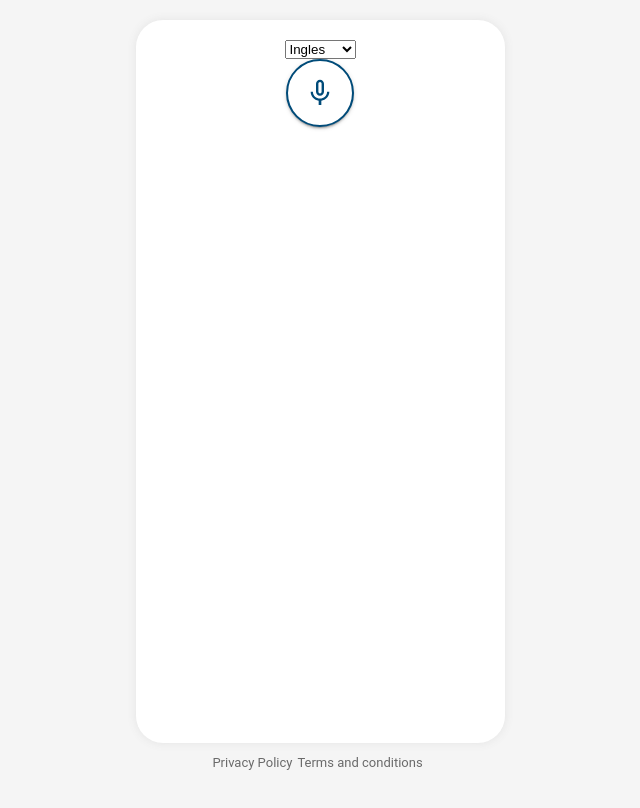
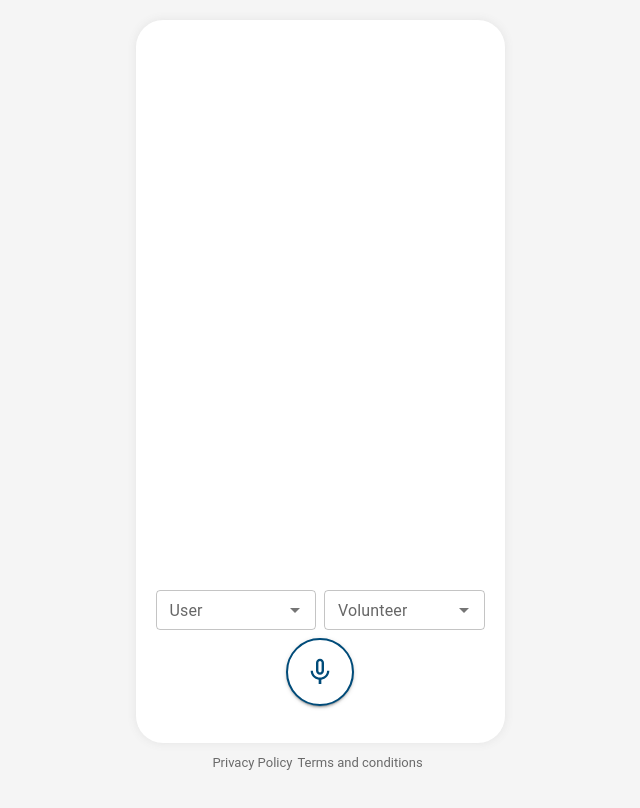
Before and after one commit to ada-lovelace-23/note-g, a Gatsby site: page / in a window 1280 px wide. Shown: the whole page, without its empty margins (320-960 px from the left). Built offline with nearby package versions, Linux system fonts and the light colour scheme; Gatsby itself is replaced by a stand-in of ours.

Commit message:
Refactor the language selector; add volunteer's language selector

```diff
--- /dev/null
+++ b/robots.txt
@@ -0,0 +1,3 @@
+User-agent: *
+Disallow: /
+Disallow: /cgi-bin/
--- a/src/containers/speachToText/RecorderContainer.js
+++ b/src/containers/speachToText/RecorderContainer.js
@@ -1,4 +1,4 @@
-import React, { useState, useRef } from "react";
+import React, { useState, useRef } from 'react';
 import Microphone from '../../ui/MicInput';
 import {
     TranscribeStreamingClient,
@@ -9,16 +9,20 @@ import { fromCognitoIdentityPool } from '@aws-sdk/credential-provider-cognito-id
 import MicrophoneStream from 'microphone-stream';
 import { Buffer } from 'buffer';
 import getUserMedia from 'get-user-media-promise';
+import LanguageSelector from '../../ui/LanguageSelector';
+import Grid from '@mui/material/Unstable_Grid2'; // Grid version 2
 
-const RecorderContainer = ({ textToTranslatehandler, loadingHandler }) => {
+const RecorderContainer = ({ volunteer, user, textToTranslatehandler, loadingHandler }) => {
     const [recording, setRecording] = useState(false);
-  const [languagSource, setLanguagSource] = useState("en-US");
+    // const [userLanguage, setUserLanguageSource] = useState('en-US');
+    const { language: userLanguage, languageHandler: userLanguageHandler } = user;
+    const { languageHandler: volunteerLanguageHandler } = volunteer;
     const SAMPLE_RATE = 44100;
     let microphoneStream = useRef(null);
     let transcribeClient = undefined;
 
-  const startRecording = async (language, callback) => {
-      if (!language) {
+    const startRecording = async (userLanguage, callback) => {
+        if (!userLanguage) {
             return false;
         }
         if (microphoneStream.current || transcribeClient) {
@@ -26,7 +30,11 @@ const RecorderContainer = ({ textToTranslatehandler, loadingHandler }) => {
         }
         createTranscribeClient();
         createMicrophoneStream();
-      await startStreaming(language, callback);
+        try {
+            await startStreaming(userLanguage, callback);
+        } catch (err) {
+            console.error(err);
+        }
     };
 
     const stopRecording = function () {
@@ -54,21 +62,22 @@ const RecorderContainer = ({ textToTranslatehandler, loadingHandler }) => {
 
     const createMicrophoneStream = async () => {
         microphoneStream.current = new MicrophoneStream();
-    getUserMedia({
+        try {
+            const stream = await getUserMedia({
                 video: false,
                 audio: true,
-    })
-    .then(function(stream) {
+            });
             microphoneStream.current.setStream(stream);
-    }).catch(function(error) {
-    });
+        } catch (err) {
+            console.error(err);
         }
+    };
 
-    const startStreaming = async (language, callback) => {
+    const startStreaming = async (userLanguage, callback) => {
         setRecording(true);
-        console.log(language)
+        console.log(userLanguage);
         const command = new StartStreamTranscriptionCommand({
-            LanguageCode: language,
+            LanguageCode: userLanguage,
             MediaEncoding: 'pcm',
             MediaSampleRateHertz: SAMPLE_RATE,
             AudioStream: getAudioStream(),
@@ -79,7 +88,7 @@ const RecorderContainer = ({ textToTranslatehandler, loadingHandler }) => {
                 if (result.IsPartial === false) {
                     const noOfResults = result.Alternatives[0].Items.length;
                     for (let i = 0; i < noOfResults; i++) {
-                        loadingHandler(false)
+                        loadingHandler(false);
                         callback(result.Alternatives[0].Items[i].Content + ' ');
                     }
                 }
@@ -112,15 +121,15 @@ const RecorderContainer = ({ textToTranslatehandler, loadingHandler }) => {
     };
 
     const micClickhandler = async () => {
-    if(recording === true){
+        if (recording === true) {
             stopRecording();
-    }else{
+        } else {
             try {
-        loadingHandler(true)
-        await startRecording(languagSource, onTranscriptionDataReceived);
-      } catch(error) {
-        loadingHandler(false)
-        alert("An error occurred while recording: " + error.message);
+                loadingHandler(true);
+                await startRecording(userLanguage, onTranscriptionDataReceived);
+            } catch (error) {
+                loadingHandler(false);
+                alert('An error occurred while recording: ' + error.message);
                 stopRecording();
             }
         }
@@ -130,21 +139,28 @@ const RecorderContainer = ({ textToTranslatehandler, loadingHandler }) => {
         textToTranslatehandler(data);
     };
 
-    const laguageHandler = (language) => {
-      setLanguagSource(language)
-    }
-
     return (
-        <>
-          <select onChange={(e) => {laguageHandler(e.target.value)}}>
-            <option value="en-US"> Ingles </option>
-            <option value="it-IT"> Italina </option>
-            <option value="fr-FR"> Frances </option>
-            <option value="zh-CN"> Chino </option>
-            <option value="ar-AE"> Arabe </option>
-          </select>
+        <Grid container spacing={1} columns={12}>
+            <Grid xs={6}>
+                <LanguageSelector
+                    size="small"
+                    label="User"
+                    id="user-lang"
+                    languageHandler={userLanguageHandler}
+                />
+            </Grid>
+            <Grid xs={6}>
+                <LanguageSelector
+                    size="small"
+                    label="Volunteer"
+                    id="volunteer-lang"
+                    languageHandler={volunteerLanguageHandler}
+                />
+            </Grid>
+            <Grid xs={12}>
                 <Microphone micClickhandler={micClickhandler} isRecording={recording} />
-        </>
+            </Grid>
+        </Grid>
     );
 };
 
--- a/src/containers/speachToText/SpeachToTextContainer.js
+++ b/src/containers/speachToText/SpeachToTextContainer.js
@@ -1,49 +1,66 @@
-import React, { useState, useRef } from "react";
-import RecorderContainer from "./RecorderContainer";
-import TranslationContainer from './TranslationContainer'
-import "./SpeachContainer.css"
+import React, { useState, useRef } from 'react';
+import RecorderContainer from './RecorderContainer';
+import TranslationContainer from './TranslationContainer';
+import './SpeachContainer.css';
 
 const SpeachToTextContainer = () => {
+    const [textToTranslate, setTextToTranslate] = useState('');
+    const [textTranslated, setTextTranslated] = useState('');
+    const [loading, setLoading] = useState(false);
+    const textTranscribe = useRef('');
+    const [volunteerLanguage, setVolunteerLanguage] = useState('es-ES');
+    const [userLanguage, setUserLanguage] = useState('en-US');
 
-  const [textToTranslate, setTextToTranslate] = useState("");
-  const [textTranslated, setTextTranslated] = useState("");
-  const [loading, setLoading] = useState(false);
-  const textTranscribe = useRef("");
+    const textToTranslatehandler = (data) => {
+        textTranscribe.current = textTranscribe.current + ' ' + data;
+        updateTranscribeText(textTranscribe.current);
+        console.log(textTranscribe.current, textToTranslate);
+    };
 
-  const textToTranslatehandler = (data) =>{
-    textTranscribe.current = textTranscribe.current + " " + data
-    updateTranscribeText(textTranscribe.current)
-    console.log(textTranscribe.current, textToTranslate)
-  }
-
-  const updateTranscribeText = (text) =>{
-    setTextToTranslate(text)
-  }
+    const updateTranscribeText = (text) => {
+        setTextToTranslate(text);
+    };
 
     const textTranslatedHandler = (data) => {
-    setTextTranslated(data)
-  }
+        setTextTranslated(data);
+    };
 
     const loadingHandler = (config) => {
-    setLoading(config)
+        setLoading(config);
+    };
+
+    const volunteerLanguageHandler = (language) => {
+        if (language?.code) {
+            setVolunteerLanguage(language.code);
+        } else {
+            setVolunteerLanguage('en-US');
         }
+    };
 
+    const userLanguageHandler = (language) => {
+        if (language?.code) {
+            setUserLanguage(language.code);
+        } else {
+            setUserLanguage('en-US');
+        }
+    };
 
     return (
         <div className="speachContainer">
-          {/* <textarea
-            value={textToTranslate}
-            onChange={(e) => updateTranscribeText(e.target.value)}
-            /> */}
+            <TranslationContainer
+                targetLanguage={volunteerLanguage}
+                textToTranslate={textToTranslate}
+                textTranslatedHandler={textTranslatedHandler}
+                loading={loading}
+            />
             <RecorderContainer
+                volunteer={{
+                    language: volunteerLanguage,
+                    languageHandler: volunteerLanguageHandler,
+                }}
+                user={{ language: userLanguage, languageHandler: userLanguageHandler }}
                 textToTranslatehandler={textToTranslatehandler}
                 loadingHandler={loadingHandler}
-            />
-          <TranslationContainer
-            textToTranslate={textToTranslate}
-            languageTarget="es"
-            textTranslatedHandler={textTranslatedHandler}
-            loading={loading}
             />
         </div>
     );
--- a/src/containers/speachToText/TranslationContainer.css
+++ b/src/containers/speachToText/TranslationContainer.css
@@ -1,18 +1,25 @@
-.translationBox{
+.translationBox {
     margin: auto;
     width: 100%;
-    height: 400px;
+    min-height: calc(100vh - 250px - 48px);
+    height: calc(100vh - 250px - 48px);
+    max-height: calc(100vh - 250px - 48px);
     border: none;
-    padding-top: 40px;
+    padding: 1rem 0;
     pointer-events: none;
     resize: none;
+    overflow-x: hidden;
+    overflow-y: scroll;
 }
-.translationContainer{
+.translationContainer {
+    min-height: calc(100vh - 250px - 16px);
+    height: calc(100vh - 250px - 16px);
+    max-height: calc(100vh - 250px - 16px);
     display: flex;
-    margin: 20px 0 0 0;
+    margin-bottom: 16px;
 }
-.loadingStyle{
-    width: 200px;
-    height: 200px;
+.loadingStyle {
+    width: 250px;
+    height: 250px;
     margin: auto;
 }
--- a/src/containers/speachToText/TranslationContainer.js
+++ b/src/containers/speachToText/TranslationContainer.js
@@ -4,9 +4,14 @@ import { fromCognitoIdentityPool } from '@aws-sdk/credential-provider-cognito-id
 import { TranslateClient, TranslateTextCommand } from '@aws-sdk/client-translate';
 import { ComprehendClient, DetectDominantLanguageCommand } from '@aws-sdk/client-comprehend';
 import './TranslationContainer.css';
-import loadingImg from "../../images/loading.gif"
+import loadingImg from '../../images/loading.gif';
 
-const TranslationContainer = ({ textToTranslate, textTranslatedHandler, languageTarget, loading }) => {
+const TranslationContainer = ({
+    textToTranslate,
+    textTranslatedHandler,
+    targetLanguage,
+    loading,
+}) => {
     const [textTranslated, setTextTranslated] = useState('');
     const translationSwitch = useRef('');
 
@@ -16,7 +21,7 @@ const TranslationContainer = ({ textToTranslate, textTranslatedHandler, language
 
     useEffect(() => {
         if (textToTranslate != '') {
-            translateTextToLanguage(textToTranslate, languageTarget);
+            translateTextToLanguage(textToTranslate, targetLanguage);
         }
     }, [translationSwitch.current]);
 
@@ -66,11 +71,11 @@ const TranslationContainer = ({ textToTranslate, textTranslatedHandler, language
 
     return (
         <div className="translationContainer">
-            {loading ?
-                <img className='loadingStyle' src={loadingImg} />
-            :
+            {loading ? (
+                <img className="loadingStyle" src={loadingImg} />
+            ) : (
                 <textarea className="translationBox" value={textTranslated} readOnly />
-            }
+            )}
         </div>
     );
 };
--- a/src/styles/global.jsx
+++ b/src/styles/global.jsx
@@ -7,6 +7,11 @@ const GlobalStyle = createGlobalStyle`
         --secondary: #ED1B2E;
         --secondary-100: #cb1827;
         --white: #fff;
+
+        // Fix error in MUI Grid
+        --Grid-columns: 12;
+        --Grid-rowSpacing: 8px;
+        --Grid-columnSpacing: 8px;
     }
     html,
     body {
--- /dev/null
+++ b/src/ui/LanguageSelector/AutocompleteStyled.jsx
@@ -0,0 +1,6 @@
+import { styled } from '@mui/material/styles';
+import { Autocomplete as AutocompleteOriginal } from '@mui/material';
+
+const Autocomplete = styled(AutocompleteOriginal)``;
+
+export default Autocomplete;
--- /dev/null
+++ b/src/ui/LanguageSelector/index.jsx
@@ -0,0 +1,74 @@
+import React, { useState, useEffect } from 'react';
+import Autocomplete from './AutocompleteStyled';
+import TextField from '@mui/material/TextField';
+
+function sleep(delay = 0) {
+    return new Promise((resolve) => {
+        setTimeout(resolve, delay);
+    });
+}
+
+const LanguageSelector = ({ id, label, size, languageHandler }) => {
+    const [open, setOpen] = useState(false);
+    const [options, setOptions] = useState([]);
+    const loading = open && options.length === 0;
+
+    useEffect(() => {
+        let active = true;
+        if (!loading) {
+            return undefined;
+        }
+
+        (async () => {
+            await sleep(1e2); // demo
+            // const availableLanguages = await sleep(1e3); // demo
+            if (active) {
+                setOptions([...availableLanguages]);
+            }
+        })();
+
+        return () => {
+            active = false;
+        };
+    }, [loading]);
+
+    useEffect(() => {
+        if (!open) {
+            setOptions([]);
+        }
+    }, [open]);
+    return (
+        <Autocomplete
+            id={id}
+            // sx={{ width: 150 }}
+            size="small"
+            open={open}
+            onOpen={() => {
+                setOpen(true);
+            }}
+            onClose={() => {
+                setOpen(false);
+            }}
+            onChange={(eve, newValue) => {
+                languageHandler(newValue);
+            }}
+            isOptionEqualToValue={(option, value) => option.label === value.label}
+            getOptionLabel={(option) => option.label}
+            autoHighlight
+            options={options}
+            loading={loading}
+            renderInput={(params) => <TextField {...params} label={label} />}
+        />
+    );
+};
+
+const availableLanguages = [
+    { label: 'English', code: 'en-US' },
+    { label: 'Spanish', code: 'es-ES' },
+    { label: 'Italian', code: 'it-IT' },
+    { label: 'French', code: 'fr-FR' },
+    { label: 'Chinese', code: 'zh-CN' },
+    { label: 'Arabic', code: 'ar-AE' },
+];
+
+export default LanguageSelector;
--- a/src/ui/MicInput/index.jsx
+++ b/src/ui/MicInput/index.jsx
@@ -8,16 +8,7 @@ import MicIcon from '@mui/icons-material/Mic';
 import MicNoneIcon from '@mui/icons-material/MicNone';
 import MicOffIcon from '@mui/icons-material/MicOff';
 
-const micButtonStyle = {
-    display: 'flex',
-    flexDirection: 'column',
-    justifyContent: 'center',
-    alignItems: 'center',
-    margin: '16px',
-    background: '#fff',
-};
-
-const microphoneStyle = {
+const micInputStyle = {
     display: 'flex',
     flexDirection: 'column',
     justifyContent: 'center',
@@ -28,19 +19,19 @@ function showRightMic(isRecording) {
     return isRecording ? (
         <>
             <MicIcon size="large" />
-            <span className="sr-only">Record</span>
+            <span className="sr-only">Stop recording</span>
         </>
     ) : (
         <>
             <MicNoneIcon size="large" />
-            <span className="sr-only">Stop</span>
+            <span className="sr-only">Start recording</span>
         </>
     );
 }
 
 const Microphone = ({ micClickhandler, isRecording }) => {
     return (
-        <div style={microphoneStyle}>
+        <div style={micInputStyle}>
             <Button
                 variant="contained"
                 onClick={micClickhandler}
```
Lines whose indentation alone changed are shown as unchanged.
